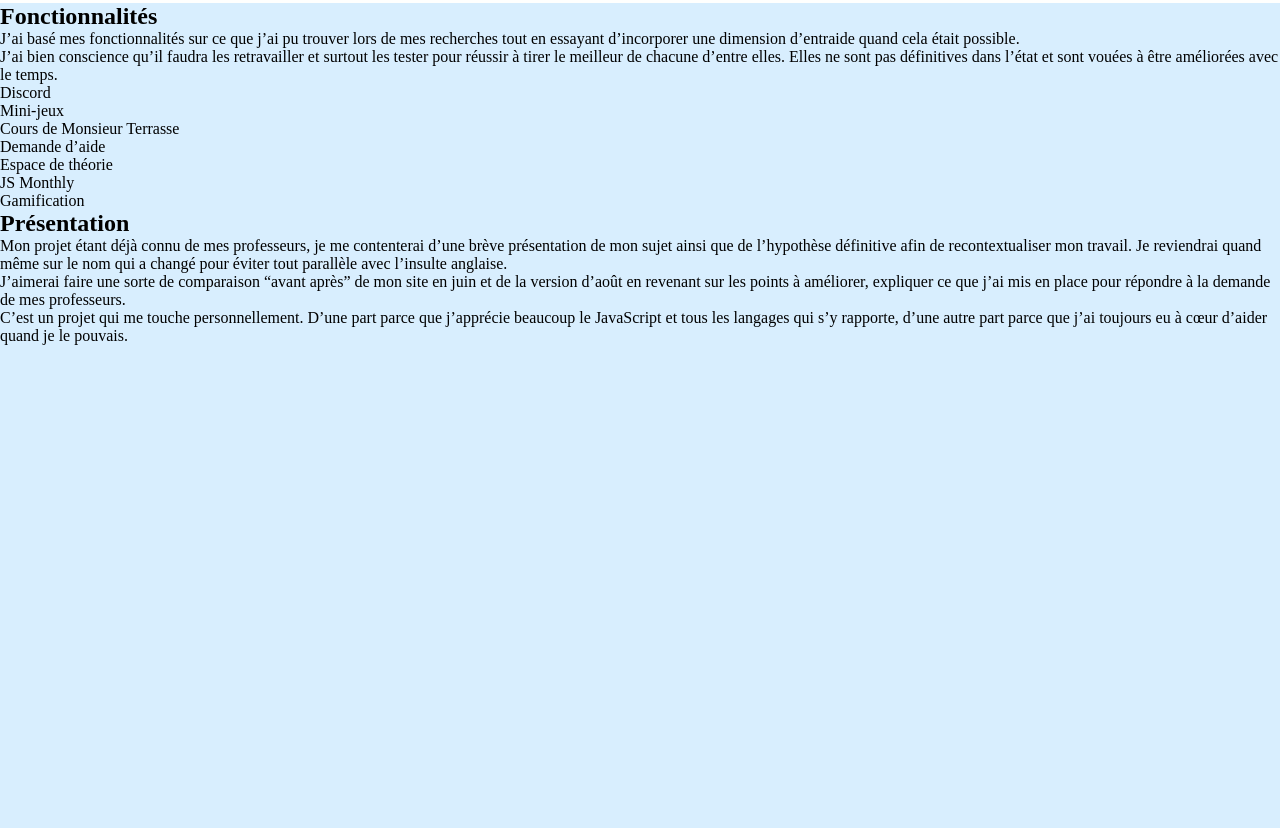
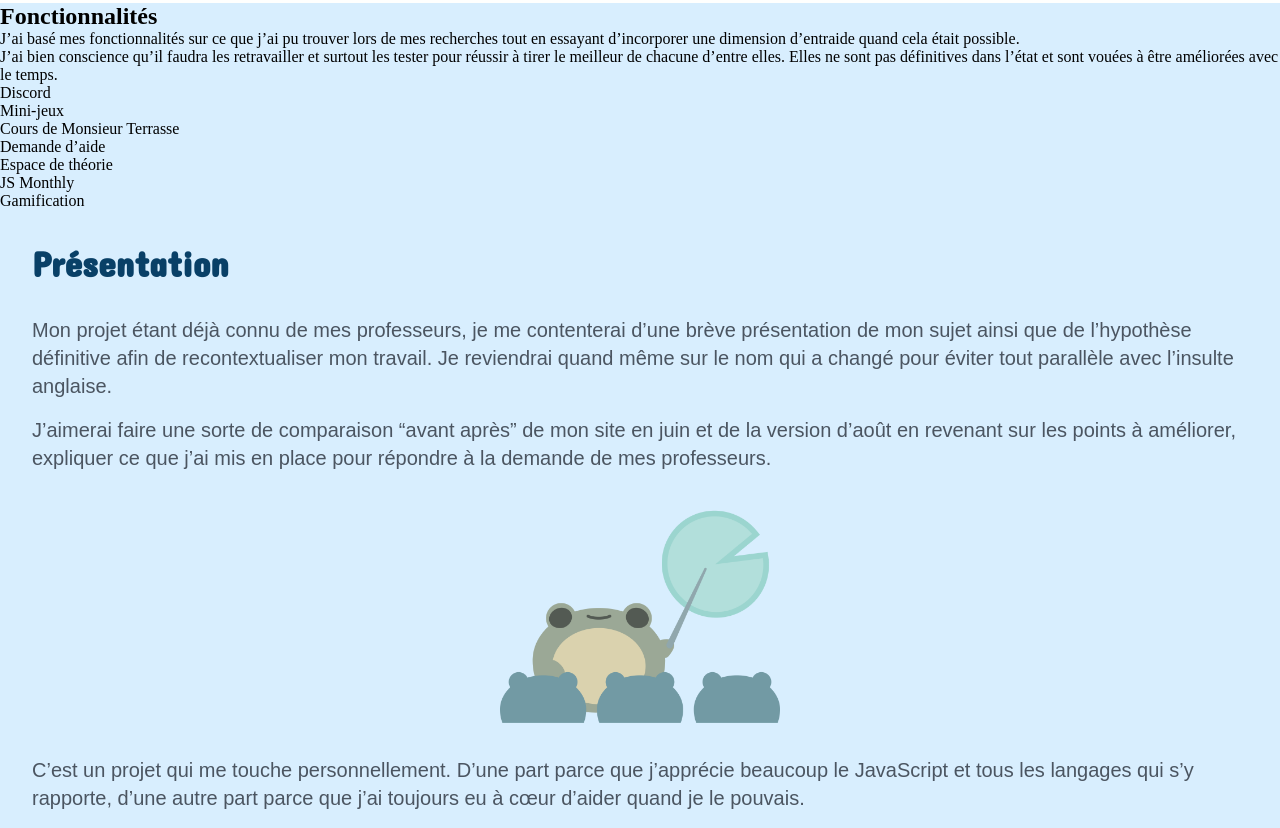
Before and after one commit to Sijauraissu/JS_Jam, a website: page src/index.html in a window 1280 px wide. Shown: the part 3660-4488 px from the top of the page. Before the commit the page ends 4005 px from the top, so only its background shows below. Drawn offline with nearby package versions, Linux system fonts and the light colour scheme; files that its build step writes are made by us from their sources; a web font is replaced by a local one.

Commit message:
style section présentation

```diff
--- a/src/index.html
+++ b/src/index.html
@@ -184,12 +184,12 @@
       </article>
     </section>
 
-    <section>
-      <h2>Présentation</h2>
-      <p>Mon projet étant déjà connu de mes professeurs, je me contenterai d’une brève présentation de mon sujet ainsi que de l’hypothèse définitive afin de recontextualiser mon travail. Je reviendrai quand même sur le nom qui a changé pour éviter tout parallèle avec l’insulte anglaise.</p>
-      <p>J’aimerai faire une sorte de comparaison “avant après” de mon site en juin et de la version d’août en revenant sur les points à améliorer, expliquer ce que j’ai mis en place pour répondre à la demande de mes professeurs.</p>
-      <div></div>
-      <p>C’est un projet qui me touche personnellement. D’une part parce que j’apprécie beaucoup le JavaScript et tous les langages qui s’y rapporte, d’une autre part parce que j’ai toujours eu à cœur d’aider quand je le pouvais. </p>
+    <section class="presentation">
+      <h2 class="subtitle">Présentation</h2>
+      <p class="text">Mon projet étant déjà connu de mes professeurs, je me contenterai d’une brève présentation de mon sujet ainsi que de l’hypothèse définitive afin de recontextualiser mon travail. Je reviendrai quand même sur le nom qui a changé pour éviter tout parallèle avec l’insulte anglaise.</p>
+      <p class="text">J’aimerai faire une sorte de comparaison “avant après” de mon site en juin et de la version d’août en revenant sur les points à améliorer, expliquer ce que j’ai mis en place pour répondre à la demande de mes professeurs.</p>
+      <div class="presentation__img"></div>
+      <p class="text">C’est un projet qui me touche personnellement. D’une part parce que j’apprécie beaucoup le JavaScript et tous les langages qui s’y rapporte, d’une autre part parce que j’ai toujours eu à cœur d’aider quand je le pouvais. </p>
     </section>
 
   </main>
--- a/src/styles/components/_type.scss
+++ b/src/styles/components/_type.scss
@@ -341,3 +341,15 @@ body {
     height: 400px;
     width: 100%;
 }
+
+
+.presentation {
+    &__img{
+        height: 220px;
+        width: 280px;
+        background-size: contain;
+        background-repeat: no-repeat;
+        margin: 2rem auto;
+        background-image: url(../assets/images/froggy_presentation@2x.png);
+    }
+}
```
Also changed, not shown: src/assets/images/froggy_presentation.png (added), src/assets/images/froggy_presentation@2x.png (added).
